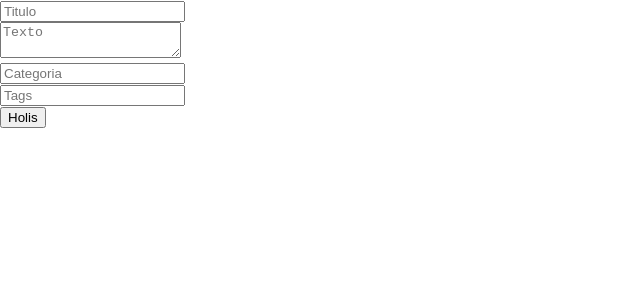
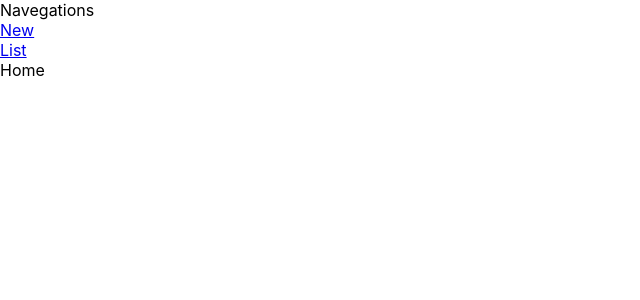
Before and after one commit to Daravico/texts-organizer-typescript, a React (Create React App) app: page / in a window 1280 px wide. Shown: the top 300 px of the page, without its empty margins (0-640 px from the left). Built offline with nearby package versions, Linux system fonts and the light colour scheme.

Commit message:
Router and navegation added and separated

```diff
--- a/package.json
+++ b/package.json
@@ -40,5 +40,8 @@
       "last 1 firefox version",
       "last 1 safari version"
     ]
+  },
+  "devDependencies": {
+    "@types/react-router-dom": "^5.1.8"
   }
 }
--- a/src/App.tsx
+++ b/src/App.tsx
@@ -1,8 +1,11 @@
 import React, { Fragment } from "react";
+import { BrowserRouter as Router, Route, Switch } from 'react-router-dom';
 
 // React Components
+import HomeView from "./components/HomeView";
 import NewTextForm from "./components/newTextForm";
 import TextsViewer from "./components/TextsViewer";
+import TopNav from "./components/TopNav";
 
 // Custom Hooks.
 import { useLocalStorage } from "./custom/useLocalStorage";
@@ -20,7 +23,7 @@ import { SingleText } from "./interfaces/interfaces";
 
 const App = (): JSX.Element => {
 
-  const [textsList, setTextList] = useLocalStorage<SingleText[]> ("textsList", []);
+  const [textsList, setTextList] = useLocalStorage<SingleText[]>("textsList", []);
 
   //const [listPrueba, setListPrueba] = useLocalStorage("prueba", []);
 
@@ -51,18 +54,43 @@ const App = (): JSX.Element => {
   */
 
 
-  // -----------------------------------------------
+  return (
+    <Router>
 
-  // TextsViewer Functions.
-  // -----------------------------------------------
+      <TopNav/>
 
-  // -----------------------------------------------
+      <Switch>
 
-  return (
-    <Fragment>
-      <NewTextForm addingText={addingText} />
-      <TextsViewer textsList={textsList}/>
-    </Fragment>
+      <Route
+          path="/"
+          exact
+          render={() => (
+            <Fragment>
+              <HomeView />
+            </Fragment>
+          )}
+        />
+
+        <Route
+          path="/new"
+          render={() => (
+            <Fragment>
+              <NewTextForm addingText={addingText} />
+            </Fragment>
+          )}
+        />
+
+        <Route
+          path="/list"
+          render={() => (
+            <Fragment>
+              <TextsViewer textsList={textsList} />
+            </Fragment>
+          )}
+        />
+
+      </Switch>
+    </Router>
   );
 };
 
--- /dev/null
+++ b/src/components/HomeView.tsx
@@ -0,0 +1,13 @@
+import React from "react";
+
+const HomeView = () =>{
+
+    return(
+        <div>
+            Home
+        </div>
+    )
+
+}
+
+export default HomeView;
--- /dev/null
+++ b/src/components/TopNav.tsx
@@ -0,0 +1,18 @@
+import React from "react";
+import { Link } from "react-router-dom";
+
+const TopNav = () =>{
+
+    return(
+        <nav>
+            Navegations
+            <br/>
+            <Link to='new'>New</Link>
+            <br/>
+            <Link to='List'>List</Link>
+        </nav>
+    )
+
+}
+
+export default TopNav;
--- a/src/custom/useLocalStorage.tsx
+++ b/src/custom/useLocalStorage.tsx
@@ -6,6 +6,7 @@ export function useLocalStorage<typeOfData> (key:string, initialValue: typeOfDat
         try{
             const item = window.localStorage.getItem(key);
             return item ? JSON.parse(item): initialValue;
+            //localStorage.clear();
         } catch(error){
             console.log(error);
         }
@@ -17,6 +18,7 @@ export function useLocalStorage<typeOfData> (key:string, initialValue: typeOfDat
         try{
             setStoredValue(value);
             window.localStorage.setItem(key,JSON.stringify(value))
+
         } catch(error){
             console.log(error)
         }
```
Also changed, not shown: 1 other file (tests, documents, lock files or other folders).
